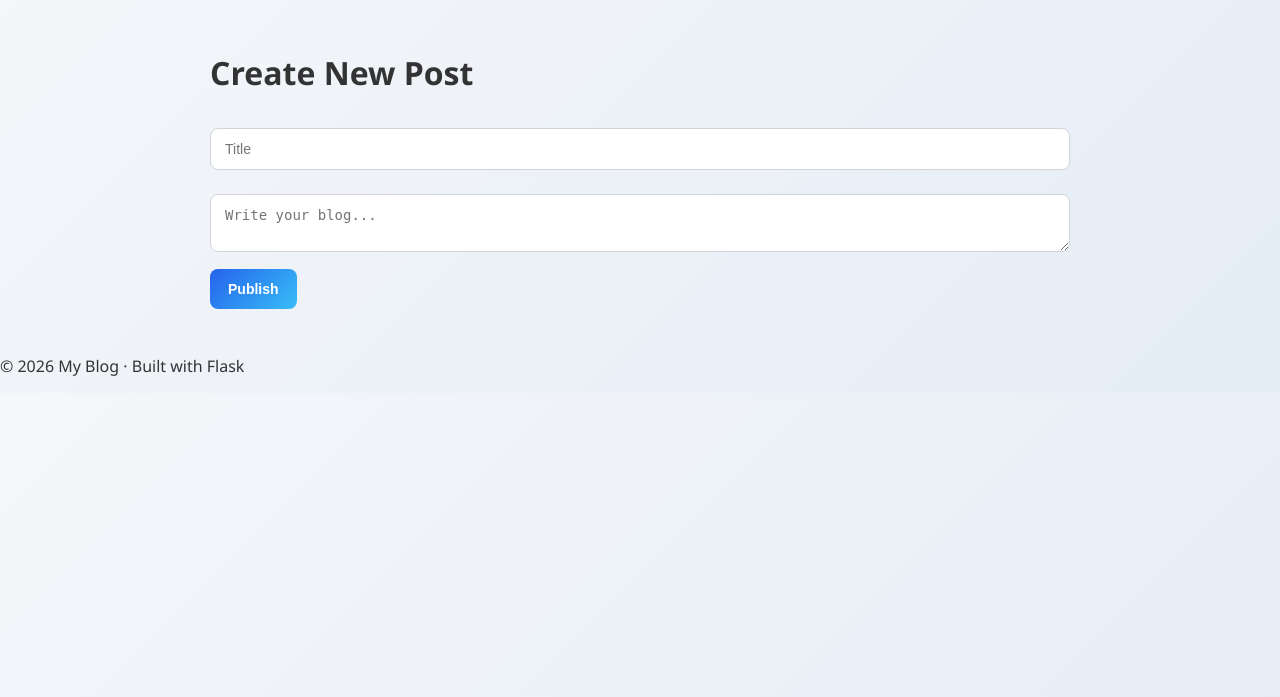
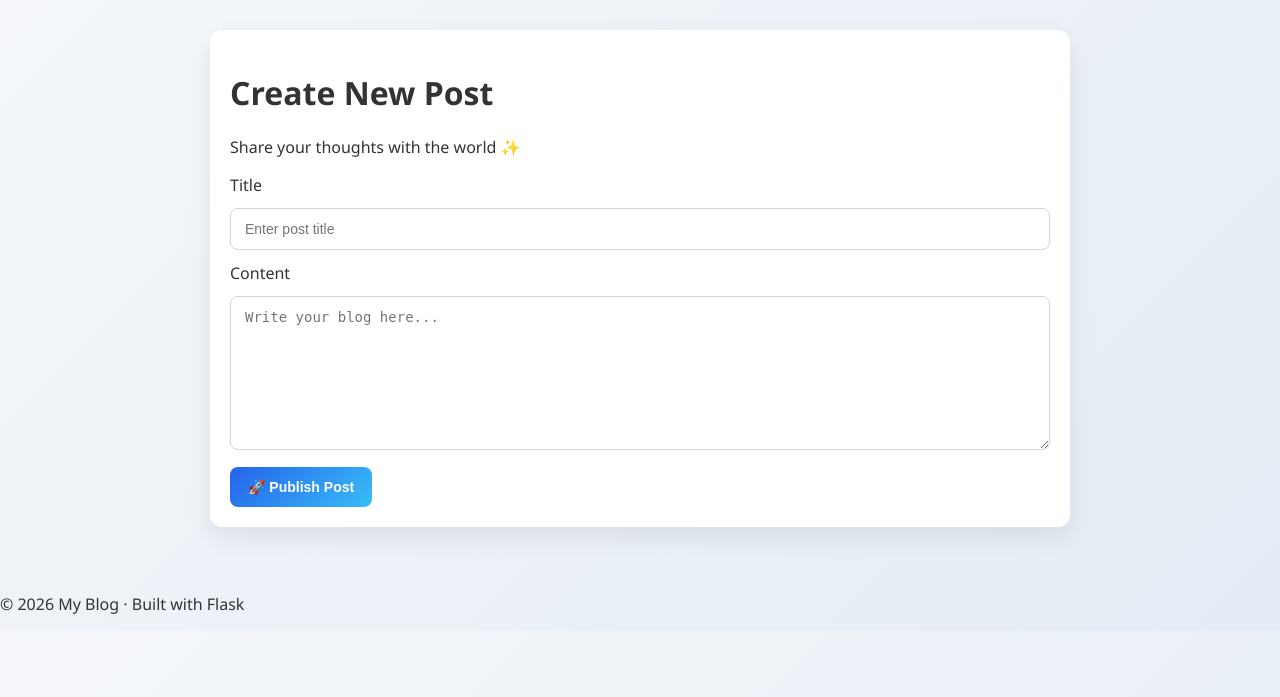
Before and after one commit to JITENDRAGAHERWAR03/Blog-Website-Python-Full-Stack-Project, a Flask app: page /create in a window 1280 px wide. Shown: the part 103-800 px from the top of the page. Run offline with Flask 3, Linux system fonts and the light colour scheme.

Commit message:
Update create.html

```diff
--- a/templates/create.html
+++ b/templates/create.html
@@ -1,11 +1,29 @@
 {% extends 'base.html' %}
 {% block content %}
-<h1>Create New Post</h1>
 
-<form method="POST">
-    <input type="text" name="title" placeholder="Title" required>
-    <textarea name="content" placeholder="Write your blog..." required></textarea>
-    <button type="submit">Publish</button>
-</form>
+<div class="card">
+    <h1>Create New Post</h1>
+    <p class="subtitle">Share your thoughts with the world ✨</p>
+
+    <form method="POST">
+        <label>Title</label>
+        <input
+            type="text"
+            name="title"
+            placeholder="Enter post title"
+            required
+        >
+
+        <label>Content</label>
+        <textarea
+            name="content"
+            rows="8"
+            placeholder="Write your blog here..."
+            required
+        ></textarea>
+
+        <button type="submit">🚀 Publish Post</button>
+    </form>
+</div>
 
 {% endblock %}
```
